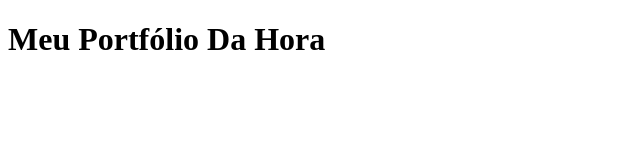
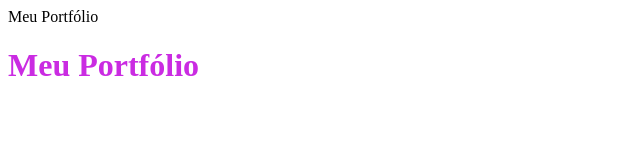
Before and after one commit to Amandamecchi/portifolio-01, a plain HTML site: page index.html in a window 1280 px wide. Shown: the whole page, without its empty margins (0-640 px from the left). Drawn offline with Linux system fonts and the light colour scheme.

Commit message:
feat: criação do arquivo styles.css

```diff
--- /dev/null
+++ b/assets/styles.css
@@ -0,0 +1,3 @@
+h1 {
+    color:rgb(202, 43, 226)
+}
--- a/index.html
+++ b/index.html
@@ -1,12 +1,12 @@
 <!DOCTYPE html>
-<html lang="pt-br">
+<html lang="pt-BR">
 <head>
     <meta charset="UTF-8">
-        <meta name="viewport" content="width=device-width,initial-scale=1.0"/>
+    <meta name="viewport" content="width=device-width, initial-scale=1.0">
+    <link rel="stylesheet" href="assets/styles.css"
     <title>Meu Portfólio</title>
 </head>
-
 <body>
-        <h1>Meu Portfólio Da Hora</h1>
+   <h1>Meu Portfólio</h1>
 </body>
 </html>
```
Lines whose indentation alone changed are shown as unchanged.
